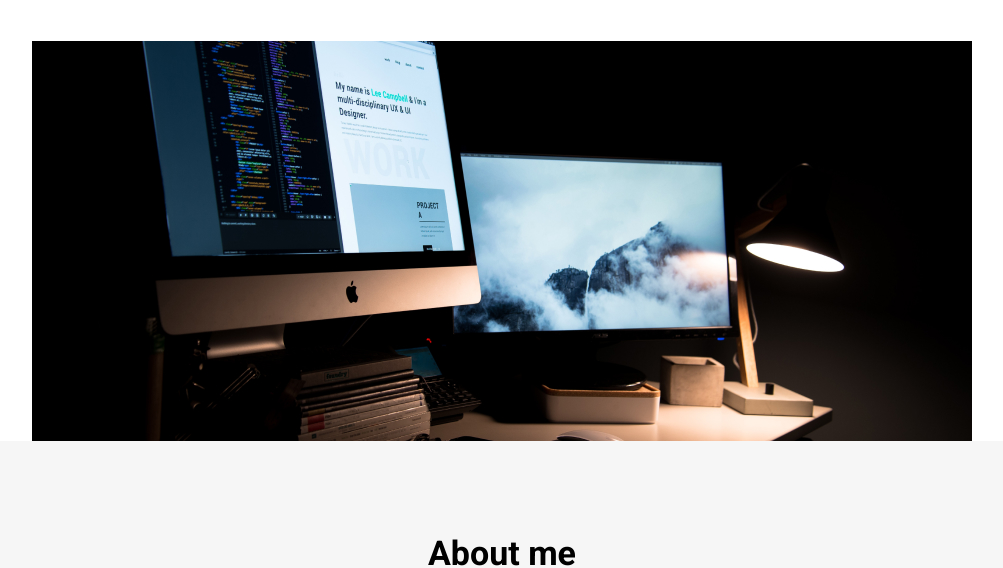
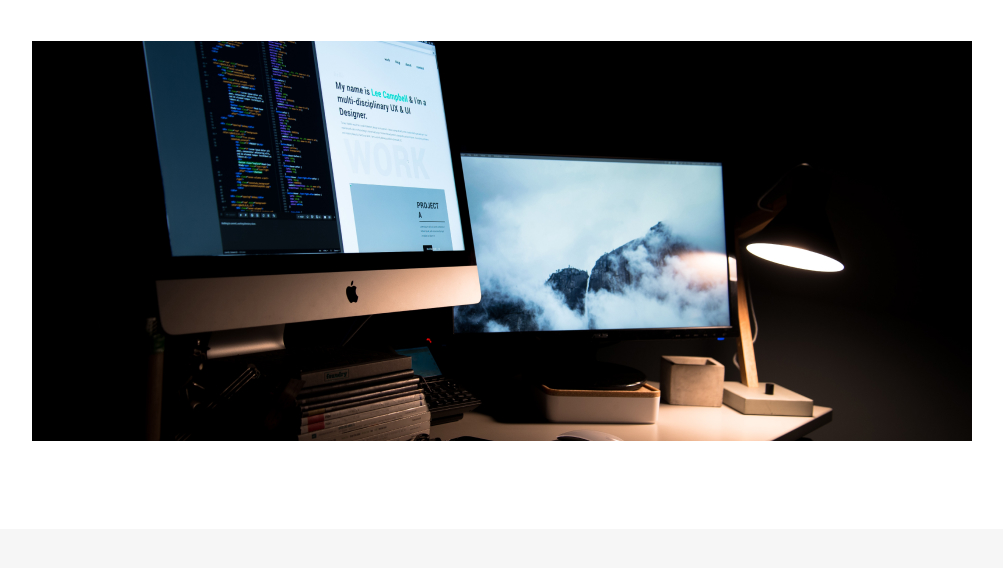
Before and after one commit to OleksandrLevkivskyi/Test, a plain HTML site: page index.html in a window 1280 px wide. Shown: the part 235-803 px from the top of the page, without its empty margins (138-1141 px from the left). Drawn offline with Linux system fonts and the light colour scheme.

Commit message:
add padding

```diff
--- a/css/style.css
+++ b/css/style.css
@@ -4,7 +4,7 @@ body {
     margin: 0;
 }
 
-.denzil-screen{
+.denzel-screen{
     padding-bottom: 88px;
 }
 
```
